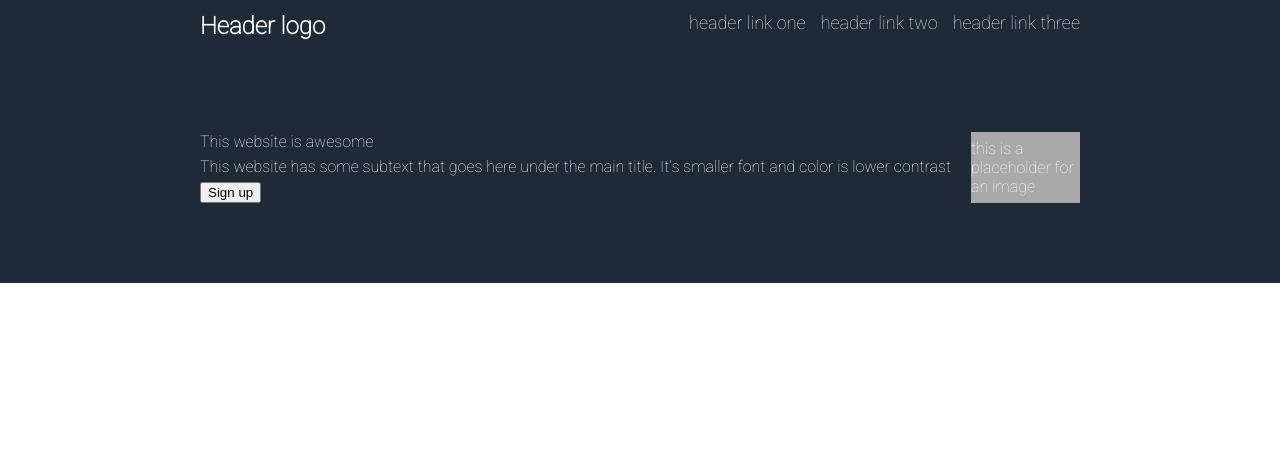
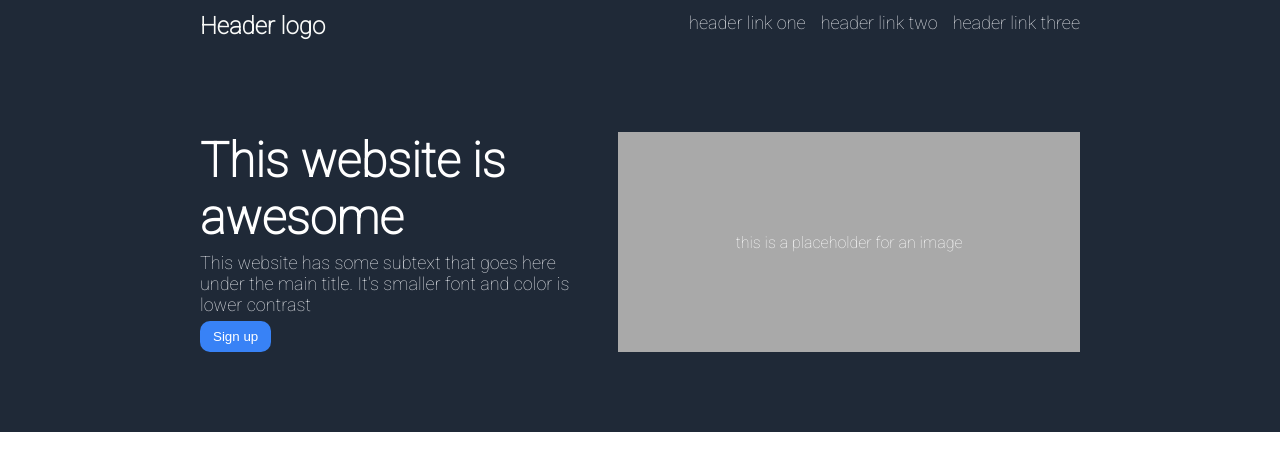
Before and after one commit to korduss/Landing-Page, a plain HTML site: page index.html in a window 1280 px wide. Drawn offline with Linux system fonts and the light colour scheme.

Commit message:
style button

```diff
--- a/index.html
+++ b/index.html
@@ -20,8 +20,8 @@
     </div>
     <div class="main-section">
         <div class="left-main">
-            <div>This website is awesome</div>
-            <div>This website has some subtext that goes here under the main title. It's smaller font and color is lower contrast</div>
+            <div class="main-text">This website is awesome</div>
+            <div class="main-second-text">This website has some subtext that goes here under the main title. It's smaller font and color is lower contrast</div>
             <button>Sign up</button>
         </div>
         <div class="main-image">this is a placeholder for an image</div>
--- a/style.css
+++ b/style.css
@@ -16,7 +16,8 @@ body{
     font-weight: bold;
 }
 
-a{
+a,
+.main-second-text{
     text-decoration: none;
     color:#E5E7EB;
     font-size: 18px;
@@ -40,5 +41,17 @@ a{
     justify-content: center;
     align-items: center;
     background-color: darkgray;
-    flex: 1;
+    flex: 1 1 980px;
+
 }
+.main-text{
+    font-size: 48px;
+    font-weight: bolder;
+}
+button{
+    background-color: #3882F6;
+    color: white;
+    border:none;
+    border-radius: 10px;
+    padding: 8px 13px;
+}
```
